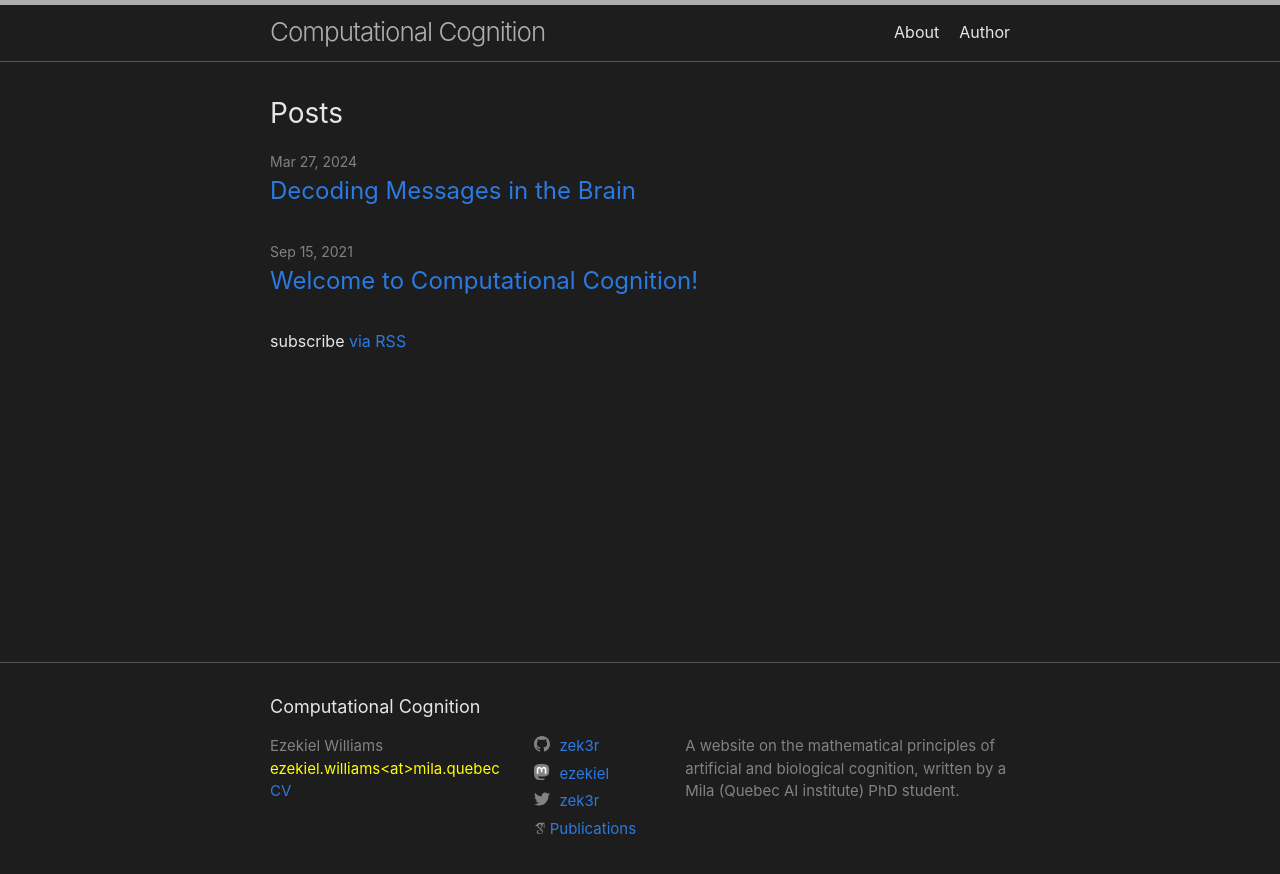
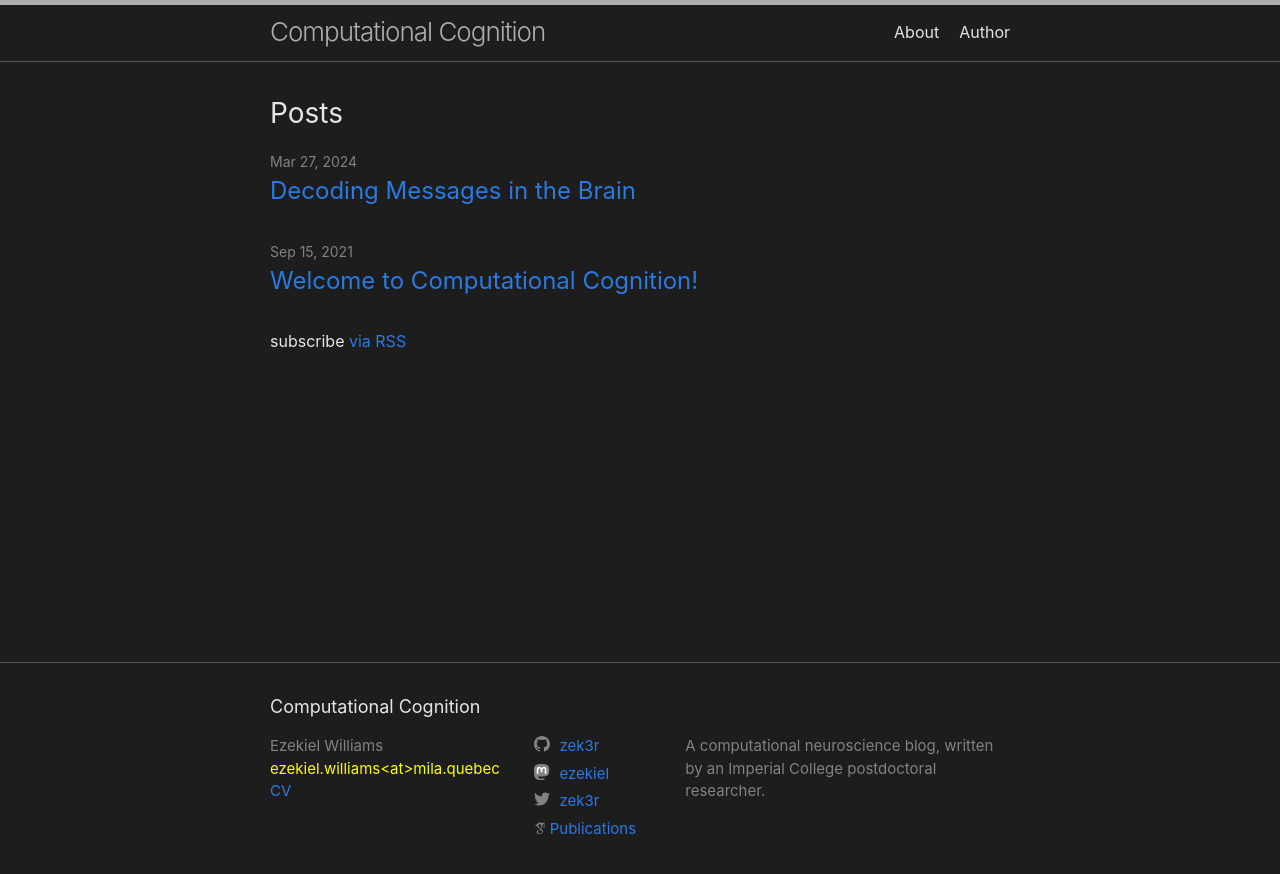
Before and after one commit to zek3r/zek3r.github.io, a Jekyll site: the page built from index.markdown, in a window 1280 px wide. Shown: the top 874 px of the page. Built offline with Jekyll 4.4.1, drawn with Linux system fonts in a browser that asks for light colours; some web fonts are replaced.

Commit message:
updated footer

```diff
--- a/_config.yml
+++ b/_config.yml
@@ -22,7 +22,7 @@ title: Computational Cognition
 author: Ezekiel Williams
 email: yes
 description: >- # this means to ignore newlines until "baseurl:"
-  A website on the mathematical principles of artificial and biological cognition, written by a Mila (Quebec AI institute) PhD student.
+  A computational neuroscience blog, written by an Imperial College postdoctoral researcher.
 baseurl: "" # the subpath of your site, e.g. /blog
 url: "" # the base hostname & protocol for your site, e.g. http://example.com
 twitter_username: zek3r
```
